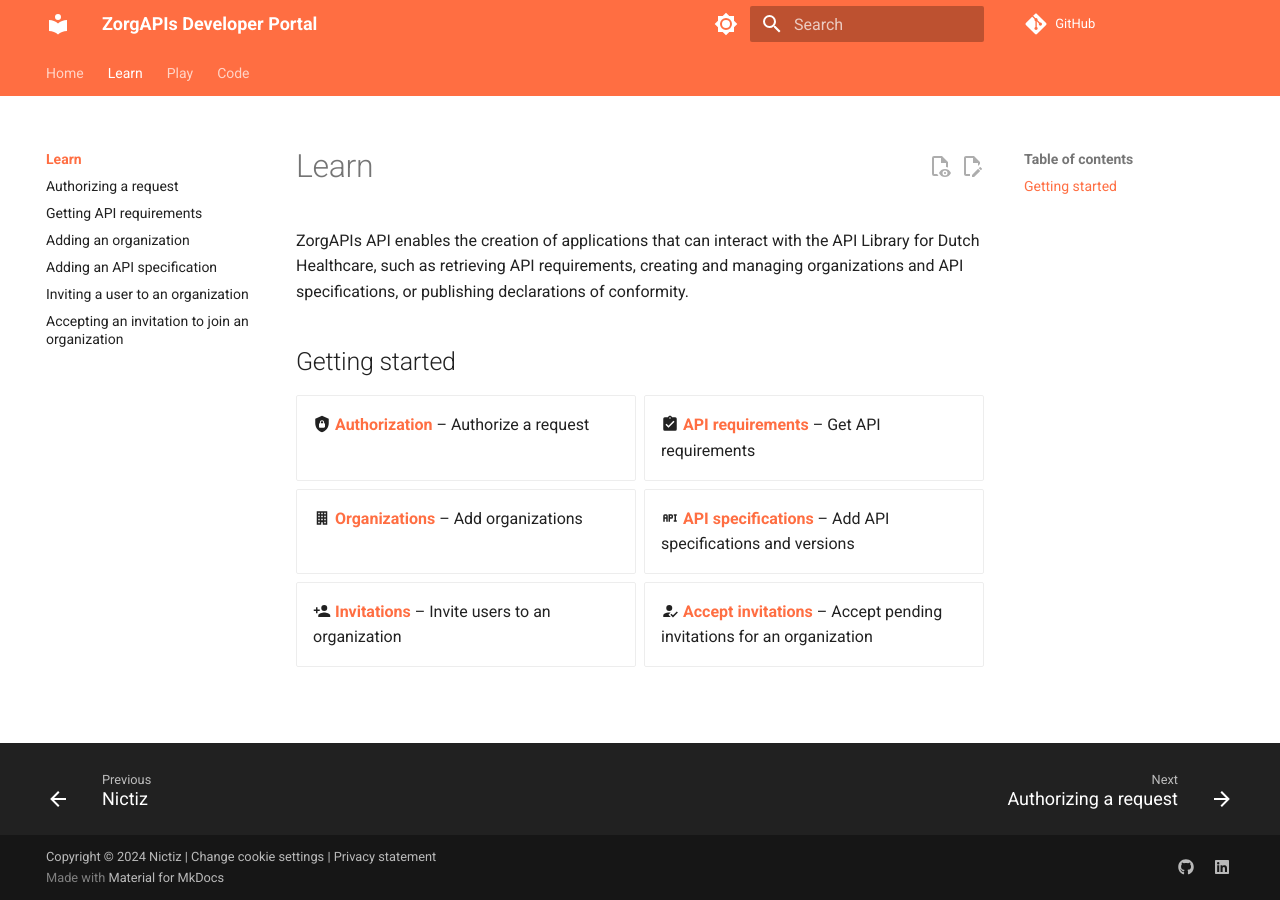
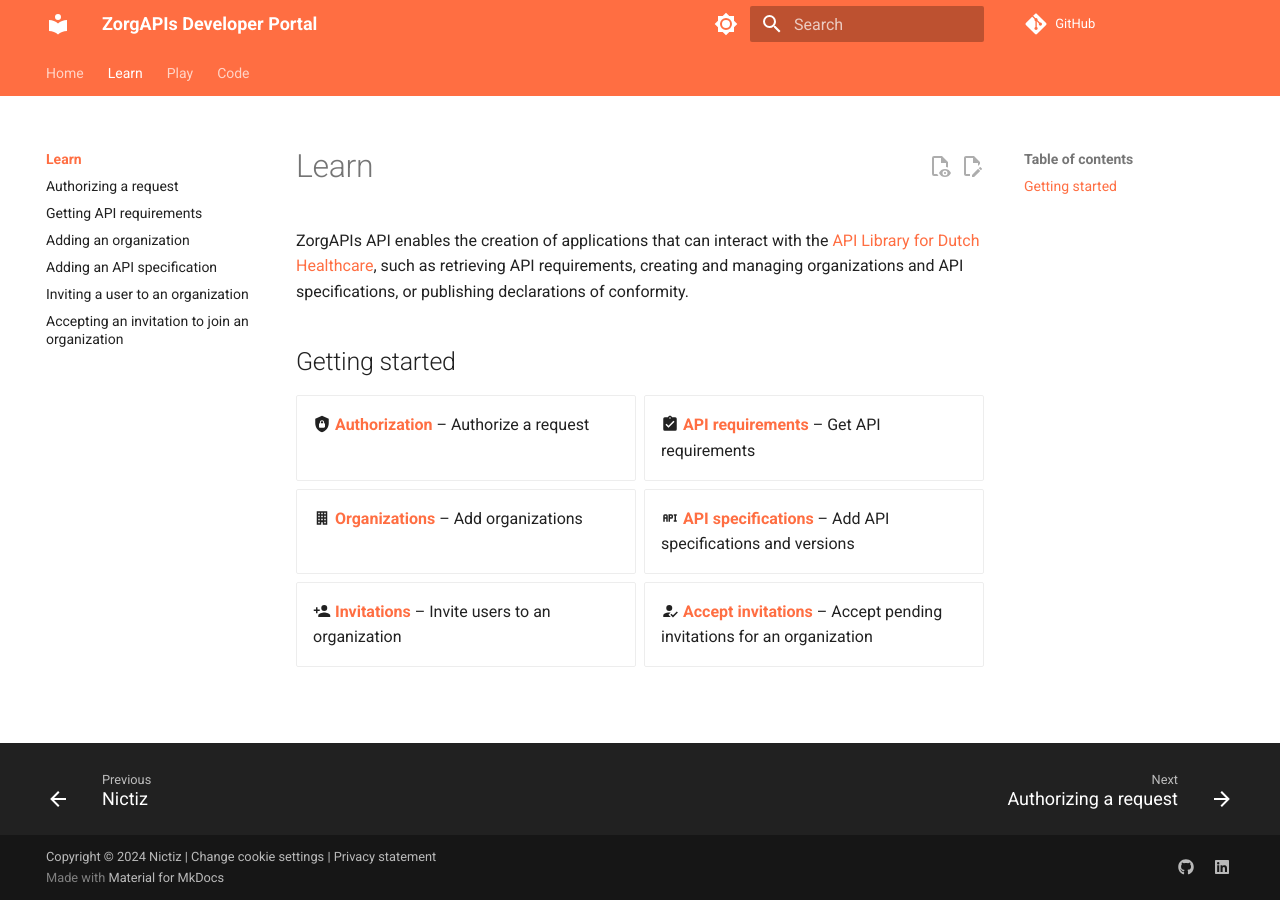
Before and after one commit to Nictiz/zorgapis-docs, an MkDocs documentation site: the page built from docs/learn/index.md, in a window 1280 px wide. Built offline with MkDocs 1.6.1 and Material for MkDocs 9.7.7, drawn with Linux system fonts in a browser that asks for light colours; comment, search, counter and statistics services are not loaded; part of the change alters nothing that is shown.

```diff
--- a/docs/learn/index.md
+++ b/docs/learn/index.md
@@ -1,8 +1,8 @@
 # Learn
 
-ZorgAPIs API enables the creation of applications that can interact with the API Library for Dutch Healthcare, such as
-retrieving API requirements, creating and managing organizations and API specifications, or publishing declarations of
-conformity.
+ZorgAPIs API enables the creation of applications that can interact with the [API Library for Dutch Healthcare](
+https://www.zorgapis.nl/){: target="_blank" }, such as retrieving API requirements, creating and managing organizations
+and API specifications, or publishing declarations of conformity.
 
 ## Getting started
 
```
